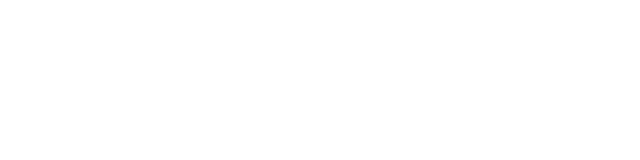
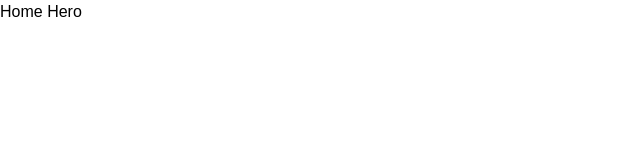
Before and after one commit to Cosmo-US-LLC/Attune, a Next.js app: page / in a window 1280 px wide. Shown: the top 160 px of the page, without its empty margins (0-640 px from the left). Built offline with nearby package versions, Linux system fonts and the light colour scheme.

Commit message:
Layout updates

```diff
--- a/app/layout.jsx
+++ b/app/layout.jsx
@@ -1,5 +1,9 @@
 // import { Geist, Geist_Mono } from "next/font/google";
+import NavbarMobile from "@/components/Mobile/NavbarMobile";
 import "./globals.css";
+import Navbar from "@/components/Desktop/Navbar";
+import Footer from "@/components/Desktop/Footer";
+import FooterMobile from "@/components/Mobile/FooterMobile";
 
 // const geistSans = Geist({
 //   variable: "--font-geist-sans",
@@ -22,7 +26,17 @@
       <body
         className={`antialiased`}
       >
+        {/* Desktop */}
+        <div className="max-lg:hidden"><Navbar /></div>
+        {/* Mobile */}
+        <div className="lg:hidden"><NavbarMobile /></div>
+
         {children}
+
+        {/* Desktop */}
+        <div className="max-lg:hidden"><Footer /></div>
+        {/* Mobile */}
+        <div className="lg:hidden"><FooterMobile /></div>
       </body>
     </html>
   );
--- a/app/page.jsx
+++ b/app/page.jsx
@@ -1,10 +1,11 @@
+import HomeDesktop from "@/components/Desktop/Home";
 import HomeMobile from "@/components/Mobile/Home";
 
-export default function Home() {
+export default function Page() {
   return (
     <div className="">
       {/* Desktop */}
-      <div className="max-lg:hidden"></div>
+      <div className="max-lg:hidden"><HomeDesktop /></div>
 
       {/* Mobile */}
       <div className="lg:hidden"><HomeMobile /></div>
--- /dev/null
+++ b/components/Desktop/Home/Hero.jsx
@@ -0,0 +1,11 @@
+import React from 'react'
+
+function Hero() {
+  return (
+    <div>
+      Home Hero
+    </div>
+  )
+}
+
+export default Hero
--- /dev/null
+++ b/components/Desktop/Home/index.jsx
@@ -0,0 +1,12 @@
+import React from 'react'
+import Hero from './Hero'
+
+function HomeDesktop() {
+  return (
+    <div>
+      <Hero />
+    </div>
+  )
+}
+
+export default HomeDesktop
--- /dev/null
+++ b/components/Desktop/Navbar.jsx
@@ -0,0 +1,11 @@
+import React from 'react'
+
+function Navbar() {
+  return (
+    <div>
+
+    </div>
+  )
+}
+
+export default Navbar
--- /dev/null
+++ b/components/Mobile/Home/HeroMobile.jsx
@@ -0,0 +1,11 @@
+import React from 'react'
+
+function HeroMobile() {
+  return (
+    <div>
+      Mobile Hero
+    </div>
+  )
+}
+
+export default HeroMobile
--- a/components/Mobile/Home/index.jsx
+++ b/components/Mobile/Home/index.jsx
@@ -1,9 +1,10 @@
 import React from 'react'
+import HeroMobile from './HeroMobile'
 
 function HomeMobile() {
   return (
     <div>
-
+      <HeroMobile />
     </div>
   )
 }
```
